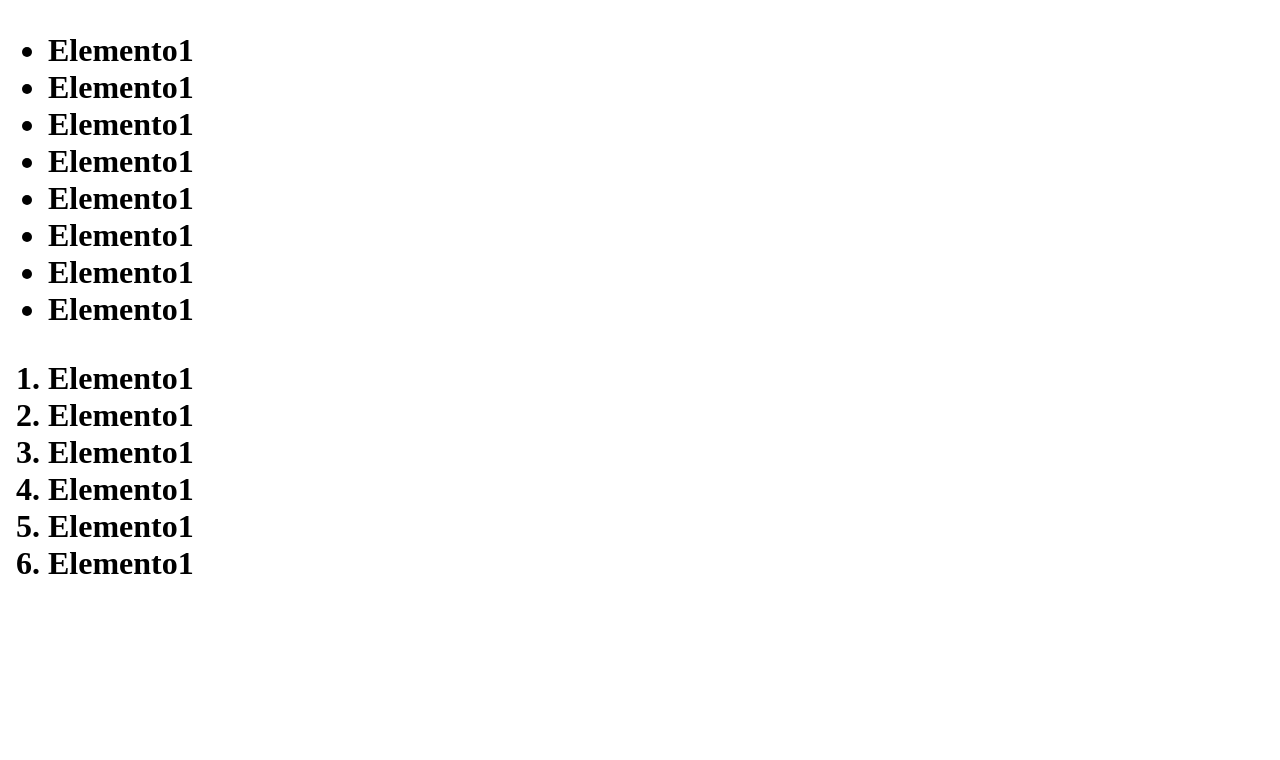
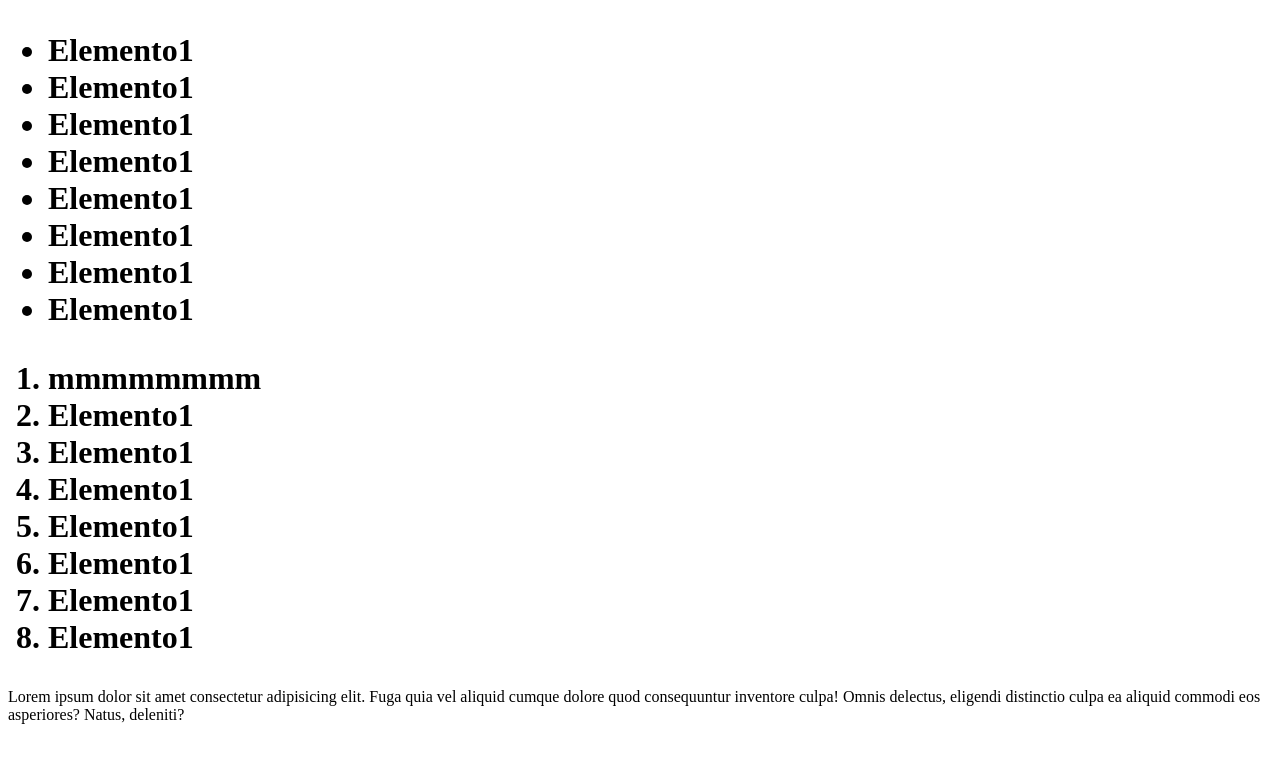
Before and after one commit to ernestoguardado/eliminar-por-favor, a plain HTML site: page HTML/1-4-listas.html in a window 1280 px wide. Drawn offline with Linux system fonts and the light colour scheme.

Commit message:
agrege parrafo

```diff
--- a/HTML/1-4-listas.html
+++ b/HTML/1-4-listas.html
@@ -21,6 +21,8 @@
         </ul>
         <!-- esta es una lista ordenada -->
         <ol>
+            <li>mmmmmmmm </li>
+            <li>Elemento1</li>
             <li>Elemento1</li>
             <li>Elemento1</li>
             <li>Elemento1</li>
@@ -30,5 +32,6 @@
         </ol>
 
     </h1>
+    <p>Lorem ipsum dolor sit amet consectetur adipisicing elit. Fuga quia vel aliquid cumque dolore quod consequuntur inventore culpa! Omnis delectus, eligendi distinctio culpa ea aliquid commodi eos asperiores? Natus, deleniti?</p>
 </body>
 </html>
```
